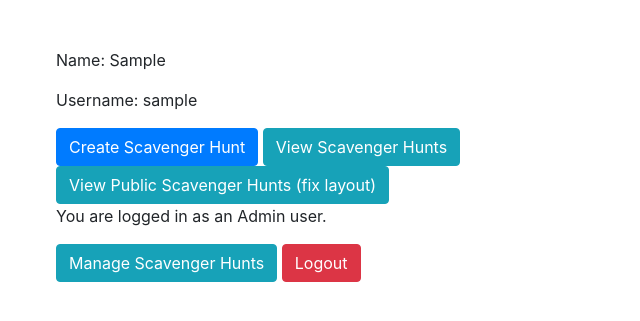
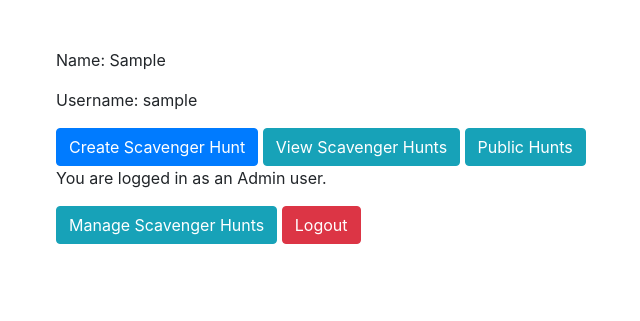
Before and after one commit to wangjalen7/UVA-Scavenger-Hunt-Web-Application, a Django app: page / in a window 1280 px wide. Shown: the top 321 px of the page, without its empty margins (314-954 px from the left). Run offline with Django 4.2, Linux system fonts and the light colour scheme; the visitor is signed in with stand-in values (Sample User, id 1); some libraries are stand-ins or nearby versions.

Commit message:
Update index.html

```diff
--- a/templates/index.html
+++ b/templates/index.html
@@ -23,7 +23,7 @@
 
                 <a href="{% url 'create_scavenger_hunt' %}" class="btn btn-primary">Create Scavenger Hunt</a>
                 <a href="{% url 'view_scavenger_hunts' %}" class="btn btn-info">View Scavenger Hunts</a>
-                <a href="{% url 'public_events' %}" class="btn btn-info">View Public Scavenger Hunts (fix layout)</a>
+                <a href="{% url 'public_events' %}" class="btn btn-info">Public Hunts</a>
                 {% if user.is_staff %}
                     <p>You are logged in as an Admin user.</p>
                     <a href="{% url 'manage_scavenger_hunts' %}" class="btn btn-info">Manage Scavenger Hunts</a>
```
